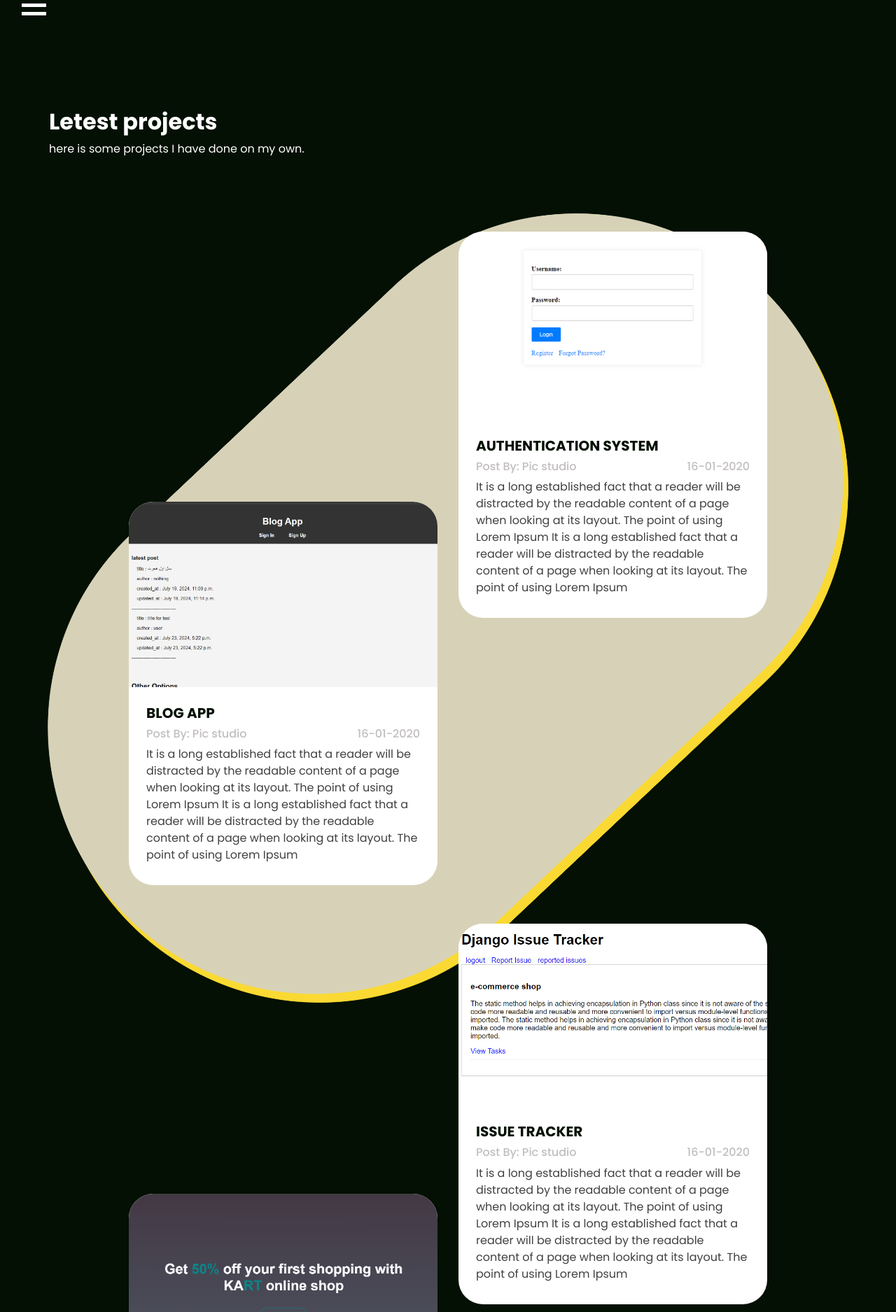
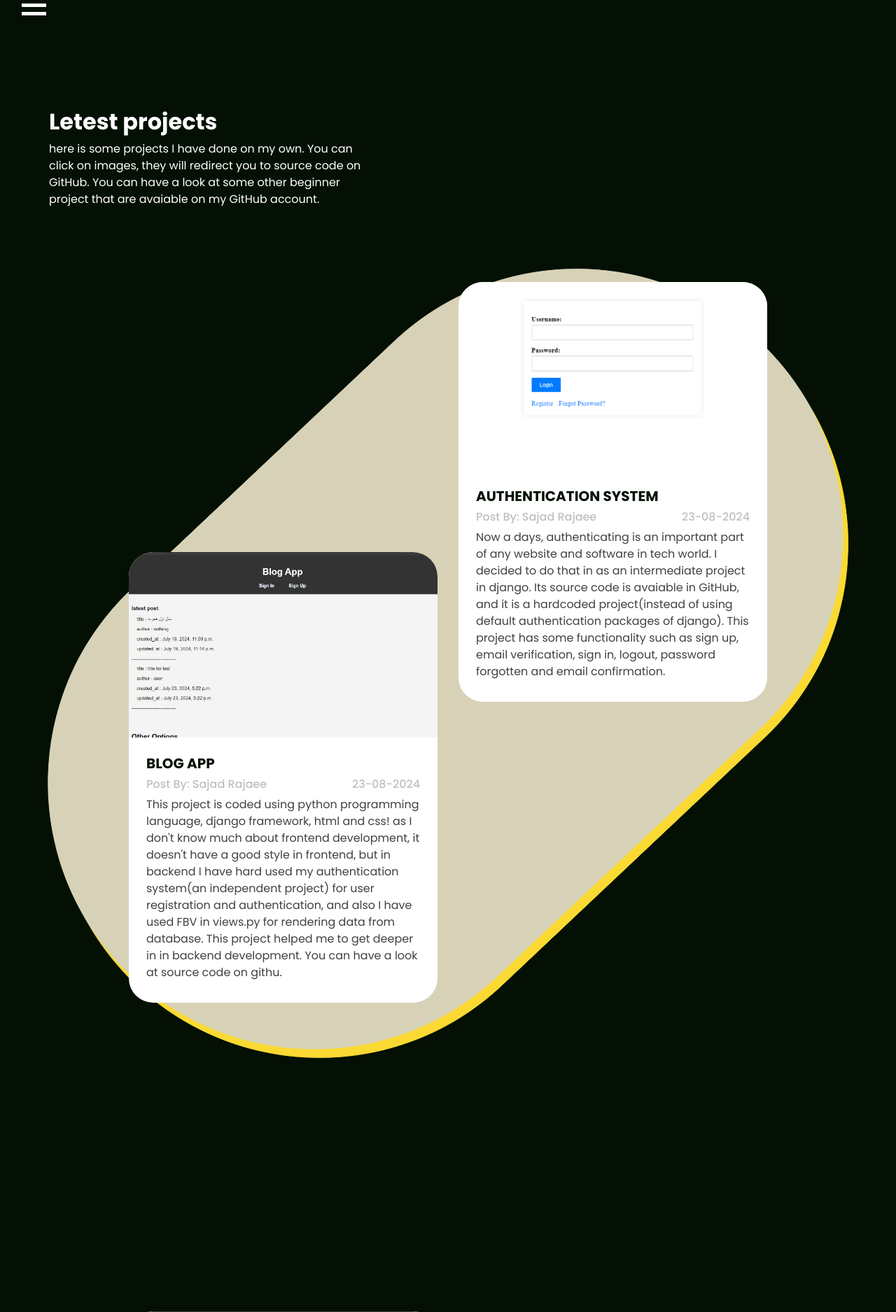
Before and after one commit to sajadrajaee/myportfolio, a Django app: page /project/ in a window 1280 px wide; the page is wider, and only the part inside the window is pictured. Shown: the part 30-1905 px from the top of that part at 70% size. Run offline with Django 5.2, Linux system fonts and the light colour scheme; some libraries are stand-ins or nearby versions.

Commit message:
some changes

```diff
--- a/mywebapp/templates/mywebapp/blog.html
+++ b/mywebapp/templates/mywebapp/blog.html
@@ -13,7 +13,7 @@
   <meta name="description" content="" />
   <meta name="author" content="" />
 
-  <title>Picstudio</title>
+  <title>blogs </title>
 
   <!-- slider stylesheet -->
   <link rel="stylesheet" type="text/css" href="{% static 'https://cdnjs.cloudflare.com/ajax/libs/OwlCarousel2/2.3.4/assets/owl.carousel.min.css' %}" />
--- a/mywebapp/templates/mywebapp/index.html
+++ b/mywebapp/templates/mywebapp/index.html
@@ -13,7 +13,7 @@
   <meta name="description" content="" />
   <meta name="author" content="" />
 
-  <title>Picstudio</title>
+  <title>profile</title>
   <!-- slider stylesheet -->
   <link rel="stylesheet" type="text/css" href="{% static 'https://cdnjs.cloudflare.com/ajax/libs/OwlCarousel2/2.3.4/assets/owl.carousel.min.css' %}" />
 
--- a/mywebapp/templates/mywebapp/project.html
+++ b/mywebapp/templates/mywebapp/project.html
@@ -13,7 +13,7 @@
   <meta name="description" content="" />
   <meta name="author" content="" />
 
-  <title>Picstudio</title>
+  <title>projects</title>
 
   <!-- slider stylesheet -->
   <link rel="stylesheet" type="text/css" href="https://cdnjs.cloudflare.com/ajax/libs/OwlCarousel2/2.3.4/assets/owl.carousel.min.css" />
@@ -71,7 +71,7 @@
                   Letest projects
                 </h2>
                 <p>
-                  here is some projects I have done on my own.
+                  here is some projects I have done on my own. You can click on images, they will redirect you to source code on GitHub. You can have a look at some other beginner project that are avaiable on my GitHub account.
                 </p>
               </div>
             </div>
@@ -99,15 +99,18 @@
                       </h5>
                       <div class="blog_post">
                         <h6>
-                          Post By: Pic studio
+                          Post By: Sajad Rajaee
                         </h6>
                         <h6>
-                          16-01-2020
+                          23-08-2024
                         </h6>
                       </div>
                     </div>
                     <p>
-                      It is a long established fact that a reader will be distracted by the readable content of a page when looking at its layout. The point of using Lorem Ipsum It is a long established fact that a reader will be distracted by the readable content of a page when looking at its layout. The point of using Lorem Ipsum
+                      This project is coded using python programming language, django framework, html and css! as I don't know much about
+                      frontend development, it doesn't have a good style in frontend, but in backend I have hard used my authentication system(an independent project)
+                      for user registration and authentication, and also I have used FBV in views.py for rendering data from database.
+                      This project helped me to get deeper in in backend development. You can have a look at source code on githu.
                     </p>
                   </div>
                 </div>
@@ -126,15 +129,17 @@
                       </h5>
                       <div class="blog_post">
                         <h6>
-                          Post By: Pic studio
+                          Post By: Sajad Rajaee
                         </h6>
                         <h6>
-                          16-01-2020
+                          23-08-2024
                         </h6>
                       </div>
                     </div>
                     <p>
-                      It is a long established fact that a reader will be distracted by the readable content of a page when looking at its layout. The point of using Lorem Ipsum It is a long established fact that a reader will be distracted by the readable content of a page when looking at its layout. The point of using Lorem Ipsum
+                      Now a days, authenticating is an important part of any website and software in tech world. I decided to do that in as an intermediate project in django.
+                      Its source code is avaiable in GitHub, and it is a hardcoded project(instead of using default authentication packages of django). This project has some functionality
+                      such as sign up, email verification, sign in, logout, password forgotten and email confirmation.
                     </p>
                   </div>
                 </div>
@@ -162,20 +167,21 @@
                       </h5>
                       <div class="blog_post">
                         <h6>
-                          Post By: Pic studio
+                          Post By: Sajad Rajaee
                         </h6>
                         <h6>
-                          16-01-2020
+                          23-08-2024
                         </h6>
                       </div>
                     </div>
                     <p>
-                      It is a long established fact that a reader will be distracted by the readable content of a page when looking at its layout. The point of using Lorem Ipsum It is a long established fact that a reader will be distracted by the readable content of a page when looking at its layout. The point of using Lorem Ipsum
+                      This is an e-commerce project, I have used pre build template for its frontend and I am doing its backend using Django framework. It is about a week that I am
+                      working on this, and I will complate it as much soon as possible. It is source code is avaiable on github.
                     </p>
                   </div>
                 </div>
               </div>
-              <div class="col-md-6">
+              <!-- <div class="col-md-6">
                 <div class="box b2">
                   <div class="img-box">
                     <a href="https://github.com/sajadrajaee/issue_tracker">
@@ -189,7 +195,7 @@
                       </h5>
                       <div class="blog_post">
                         <h6>
-                          Post By: Pic studio
+                          Post By: Sajad Rajaee
                         </h6>
                         <h6>
                           16-01-2020
@@ -201,7 +207,7 @@
                     </p>
                   </div>
                 </div>
-              </div>
+              </div> -->
             </div>
           </div>
         </div>
```
Also changed, not shown: mywebapp/templates/mywebapp/about.html (+5 -3 lines).
